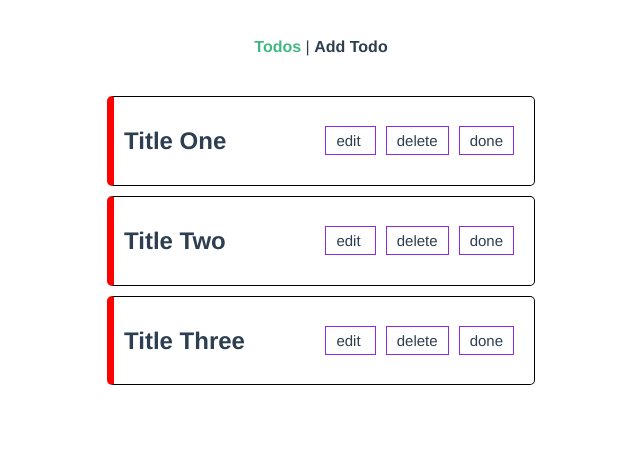
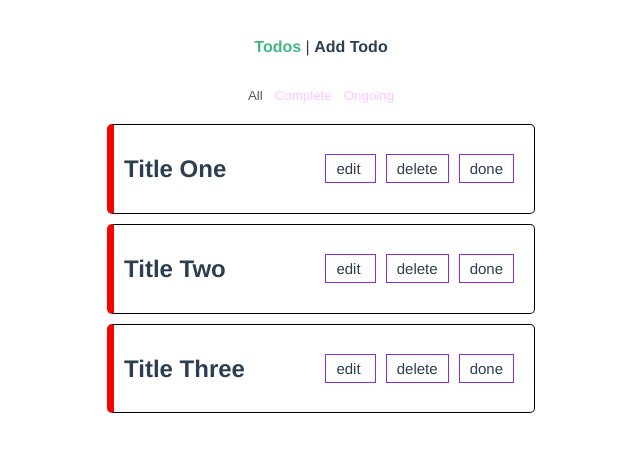
Before and after one commit to r1d3rzz/vue-todos, a Vue app: page / in a window 1280 px wide. Shown: the top 452 px of the page, without its empty margins (319-959 px from the left). Built offline with nearby package versions, Linux system fonts and the light colour scheme; data requests are answered from the project's data file.

Commit message:
fitler todos with nav button

```diff
--- /dev/null
+++ b/src/components/NavbarView.vue
@@ -0,0 +1,57 @@
+<template>
+  <div class="btnGroup">
+    <button>
+      <span
+        @click="fetchData('all')"
+        :class="[current === 'all' ? 'active' : null]"
+        >All</span
+      >
+    </button>
+    <button>
+      <span
+        @click="fetchData('complete')"
+        :class="[current === 'complete' ? 'active' : null]"
+        >Complete</span
+      >
+    </button>
+    <button>
+      <span
+        @click="fetchData('ongoing')"
+        :class="[current === 'ongoing' ? 'active' : null]"
+        >Ongoing</span
+      >
+    </button>
+  </div>
+</template>
+
+<script>
+export default {
+  props: ["current"],
+  emits: ["dataFetch"],
+  setup(_, context) {
+    let fetchData = (data) => {
+      context.emit("dataFetch", data);
+    };
+
+    return { fetchData };
+  },
+};
+</script>
+
+<style>
+.btnGroup > button {
+  background-color: #fff;
+  border: none;
+  color: #fafa;
+  cursor: pointer;
+  user-select: none;
+}
+
+.btnGroup {
+  margin-bottom: 20px;
+}
+
+.active {
+  color: #555;
+}
+</style>
--- a/src/views/HomeView.vue
+++ b/src/views/HomeView.vue
@@ -1,6 +1,7 @@
 <template>
   <div class="home">
-    <div v-for="todo in todos" :key="todo.id">
+    <navbar-view @dataFetch="dataFetch" :current="current" />
+    <div v-for="todo in todosFilter" :key="todo.id">
       <SingleTodo :todo="todo" @deleteTodoItem="deleteTodoItem" />
     </div>
   </div>
@@ -9,11 +10,16 @@
 <script>
 import getTodos from "@/composables/getTodos";
 import SingleTodo from "@/views/SingleTodo.vue";
+import NavbarView from "@/components/NavbarView.vue";
+import { ref } from "@vue/reactivity";
+import { computed } from "@vue/runtime-core";
 
 export default {
   name: "HomeView",
-  components: { SingleTodo },
+  components: { SingleTodo, NavbarView },
   setup() {
+    let current = ref("all");
+
     let { load, todos, errors } = getTodos();
 
     let deleteTodoItem = (id) => {
@@ -22,9 +28,29 @@ export default {
       });
     };
 
+    let dataFetch = (data) => {
+      current.value = data;
+    };
+
+    let todosFilter = computed(() => {
+      if (current.value === "complete") {
+        return todos.value.filter((todo) => {
+          return todo.complete;
+        });
+      }
+
+      if (current.value === "ongoing") {
+        return todos.value.filter((todo) => {
+          return !todo.complete;
+        });
+      }
+
+      return todos.value;
+    });
+
     load();
 
-    return { errors, todos, deleteTodoItem };
+    return { errors, todos, deleteTodoItem, dataFetch, current, todosFilter };
   },
 };
 </script>
```
